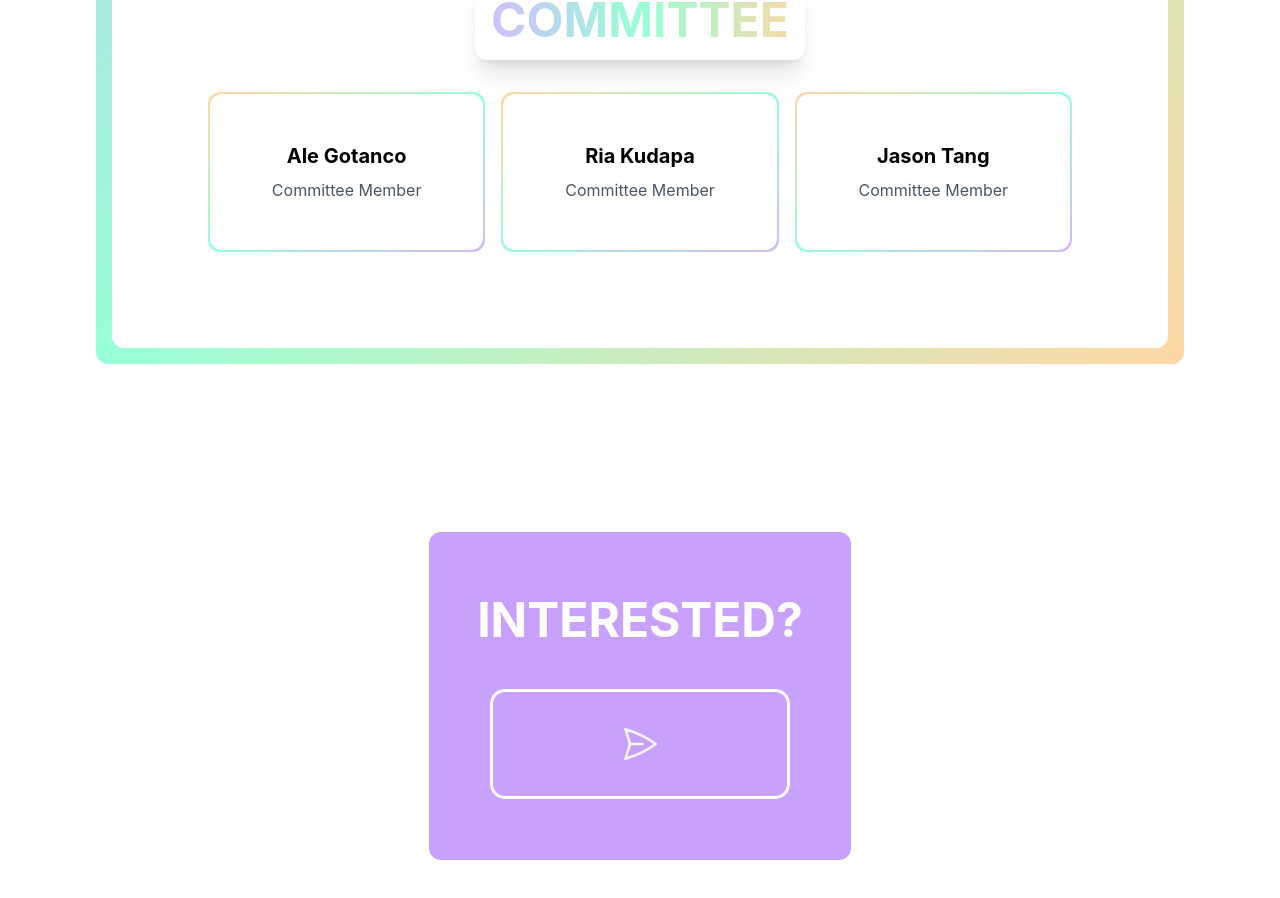
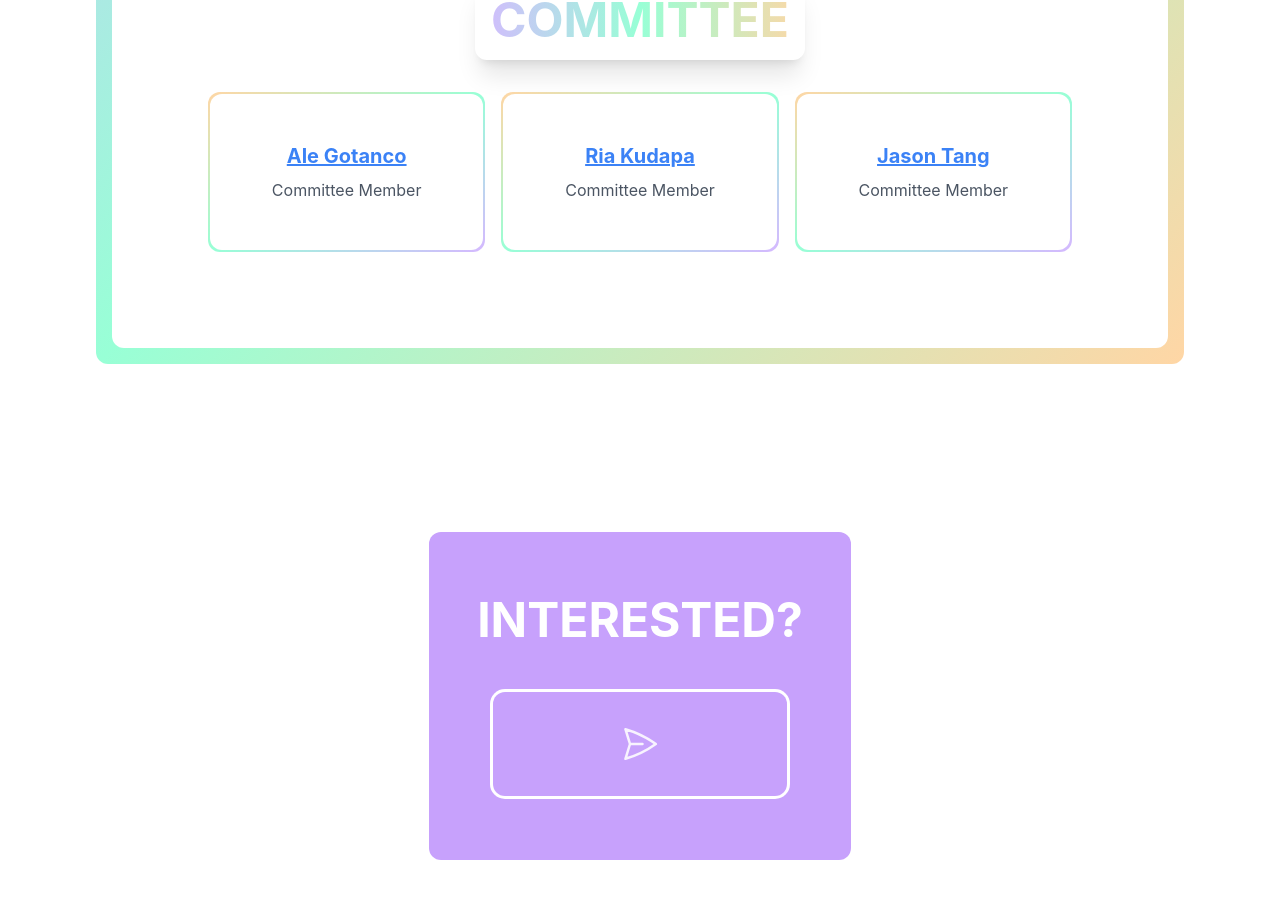
Before and after one commit to grgelsec/PMClub-Site, a React (Vite) app: page / in a window 1280 px wide. Shown: the part 4761-5659 px from the top of the page. Built offline with nearby package versions, Linux system fonts and the light colour scheme.

Commit message:
chagning text

```diff
--- a/src/pages/application.tsx
+++ b/src/pages/application.tsx
@@ -95,7 +95,7 @@ export const InterestPage = () => {
                   className="bg-gradient-to-br from-[#FFD6A5] via-[#98FFD6] to-[#D5B8FF] p-[2px] rounded-xl hover:scale-105 transition-all duration-300"
                 >
                   <div className="bg-white p-6 sm:p-8 md:p-12 rounded-xl h-full flex flex-col justify-center items-center">
-                    <div className="font-bold text-lg md:text-xl text-center text-black">
+                    <div className="font-bold text-lg md:text-xl text-center underline text-blue-500">
                       {position.name}
                     </div>
                     <div className="text-gray-600 mt-2 text-center">
```
